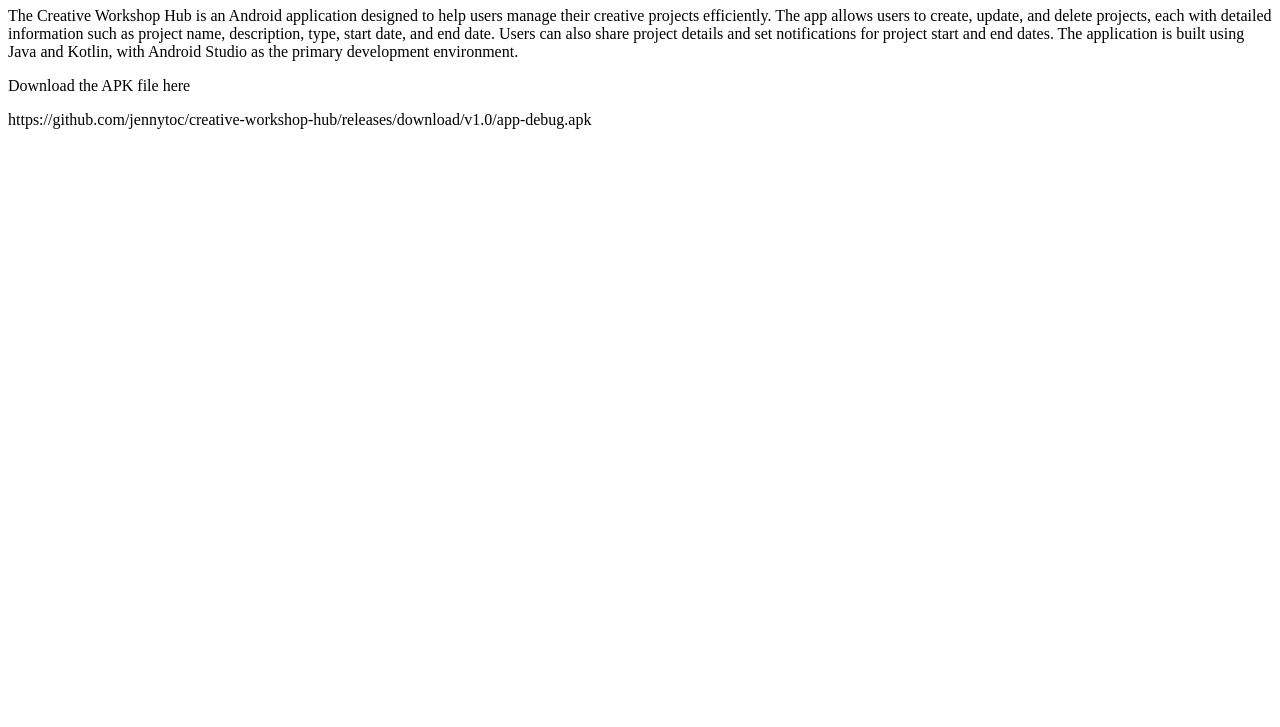
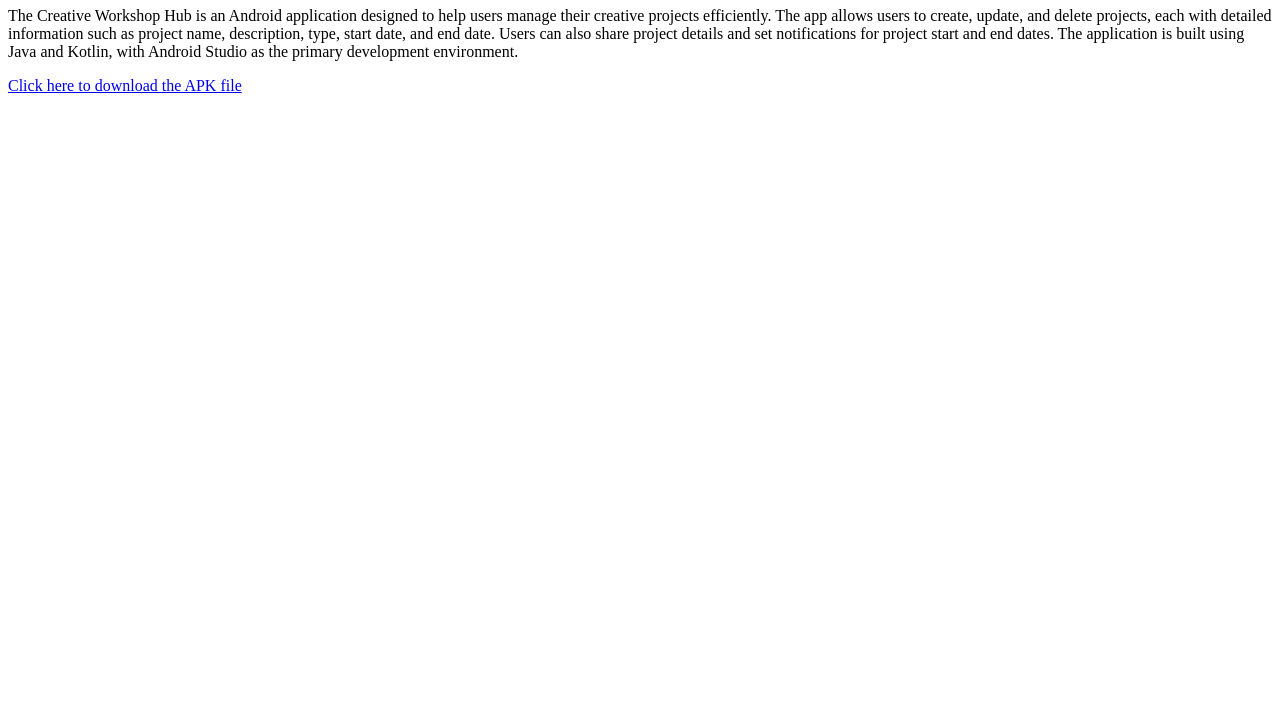
Before and after one commit to jennytoc/creative-workshop-hub, a plain HTML site: page index.html in a window 1280 px wide. Shown: the part 73-800 px from the top of the page. Drawn offline with Linux system fonts and the light colour scheme.

Commit message:
Update index.html

```diff
--- a/index.html
+++ b/index.html
@@ -20,9 +20,7 @@
       The app allows users to create, update, and delete projects, each with detailed information such as project name, description, type, start date, and end date.
       Users can also share project details and set notifications for project start and end dates. The application is built using Java and Kotlin, with Android Studio as the primary development environment.</p>
 
-    <p>Download the APK file here</p>
-
-    <p>https://github.com/jennytoc/creative-workshop-hub/releases/download/v1.0/app-debug.apk</p>
+    <a href="https://github.com/jennytoc/creative-workshop-hub/releases/download/v1.0/app-debug.apk">Click here to download the APK file</a>
 
 </body>
 
```
